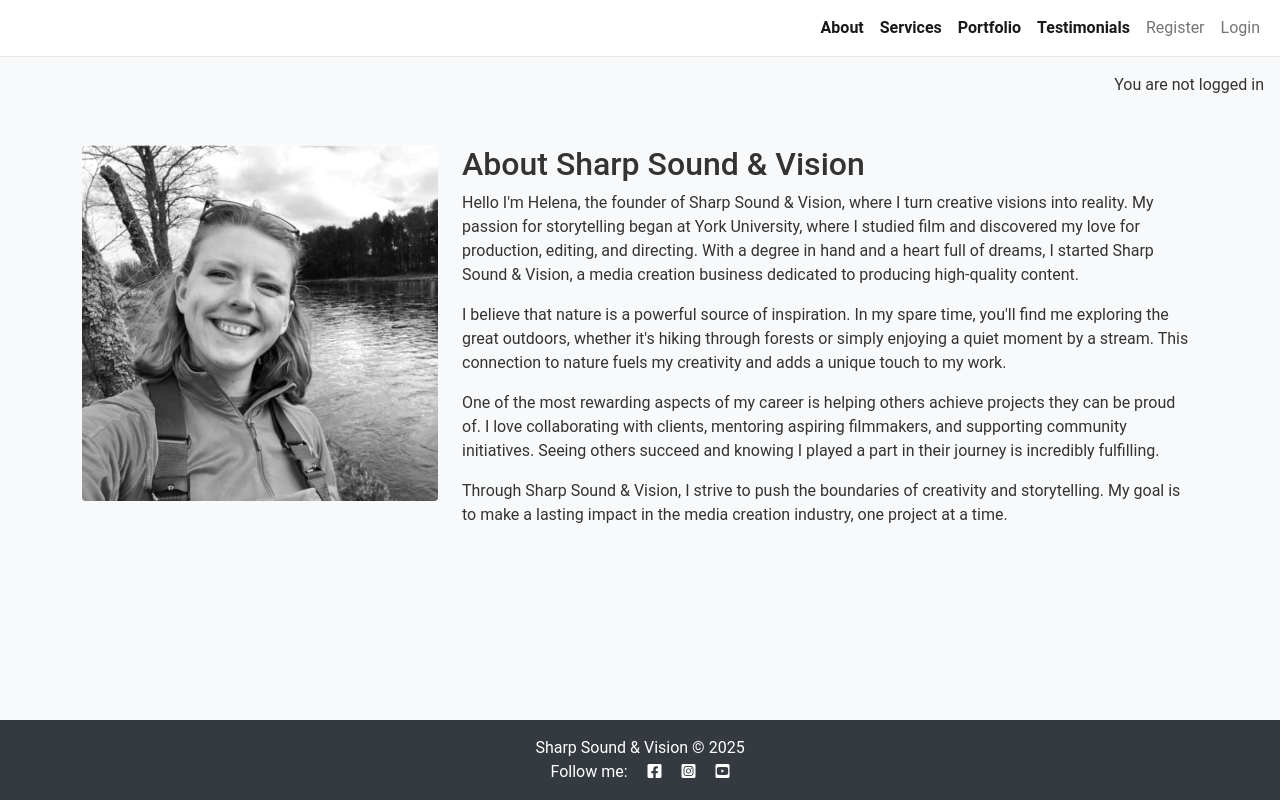
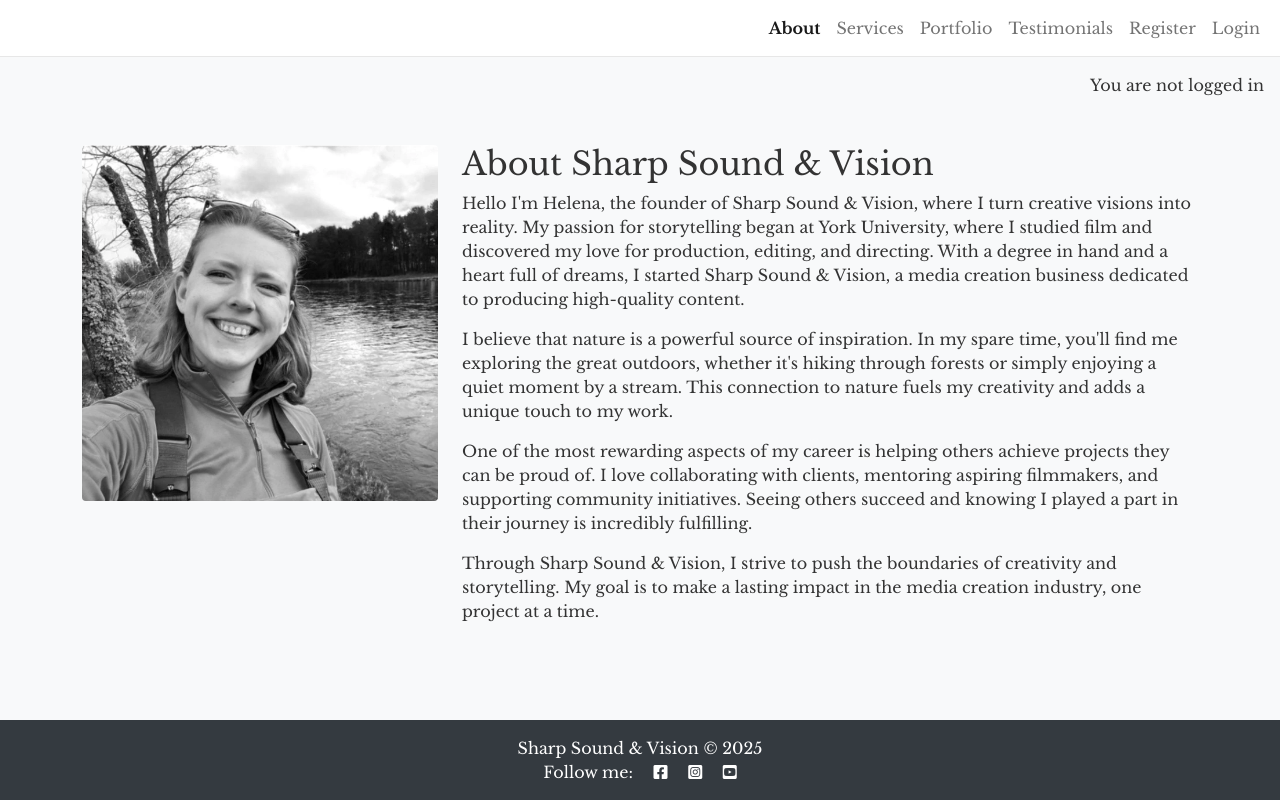
Before and after one commit to phoebeW17/sharp_sound_vision, a Django app: page / in a window 1280 px wide. Run offline with Django 4.2, Linux system fonts and the light colour scheme.

Commit message:
add google font

```diff
--- a/static/css/style.css
+++ b/static/css/style.css
@@ -1,6 +1,10 @@
+/*Google Fonts*/
 
+@import url('https://fonts.googleapis.com/css2?family=Libre+Baskerville:ital,wght@0,400;0,700;1,400&display=swap');
+
+/* Global styles */
 body {
-    font-family: 'Roboto', sans-serif;
+    font-family: 'Libre Baskerville', serif;
     background-color: #f8f9fa;
     color: #333;
 }
@@ -42,10 +46,16 @@ footer p {
     margin: 0;
 }
 
-/*Portfolio page styles*/
+/*About page*/
+
+/*Services page*/
+
+/*Portfolio page*/
 
 .portfolio-media img {
     max-width: 100%; /* Ensures the image will not exceed the container width */
     height: auto; /* Maintains the aspect ratio */
     max-height: 400px; /* Limits the height */
 }
+
+/*Testimonials page*/
--- a/templates/base.html
+++ b/templates/base.html
@@ -22,6 +22,8 @@
     <!-- Custom CSS -->
     <link rel="stylesheet" href="{% static 'css/style.css' %}">
 
+    <!-- Favicon -->
+
 </head>
 
 <body class="d-flex flex-column h-100 main-bg">
@@ -41,16 +43,16 @@
                             href="{% url 'about' %}">About</a>
                     </li>
                     <li class="nav-item">
-                        <a class="nav-link {% if request.path == home_url %}active{% endif %}" aria-current="page"
+                        <a class="nav-link {% if request.path == services_url %}active{% endif %}" aria-current="page"
                             href="{% url 'services' %}">Services</a>
                     </li>
                     <li class="nav-item">
-                        <a class="nav-link {% if request.path == home_url %}active{% endif %}" aria-current="page"
+                        <a class="nav-link {% if request.path == portfolio_url %}active{% endif %}" aria-current="page"
                             href="{% url 'portfolio' %}">Portfolio</a>
                     </li>
                     <li class="nav-item">
-                        <a class="nav-link {% if request.path == home_url %}active{% endif %}" aria-current="page"
-                            href="{% url 'testimonial' %}">Testimonials</a>
+                        <a class="nav-link {% if request.path == testimonial_url %}active{% endif %}"
+                            aria-current="page" href="{% url 'testimonial' %}">Testimonials</a>
                     </li>
                     {% if user.is_authenticated %}
                     <li class="nav-item">
@@ -97,7 +99,7 @@
 
     <script src="https://cdn.jsdelivr.net/npm/bootstrap@5.0.1/dist/js/bootstrap.bundle.min.js"
         integrity="sha384-gtEjrD/SeCtmISkJkNUaaKMoLD0//ElJ19smozuHV6z3Iehds+3Ulb9Bn9Plx0x4" crossorigin="anonymous">
-        </script>
+    </script>
 </body>
 
 </html>
```
Also changed, not shown: README.md.
